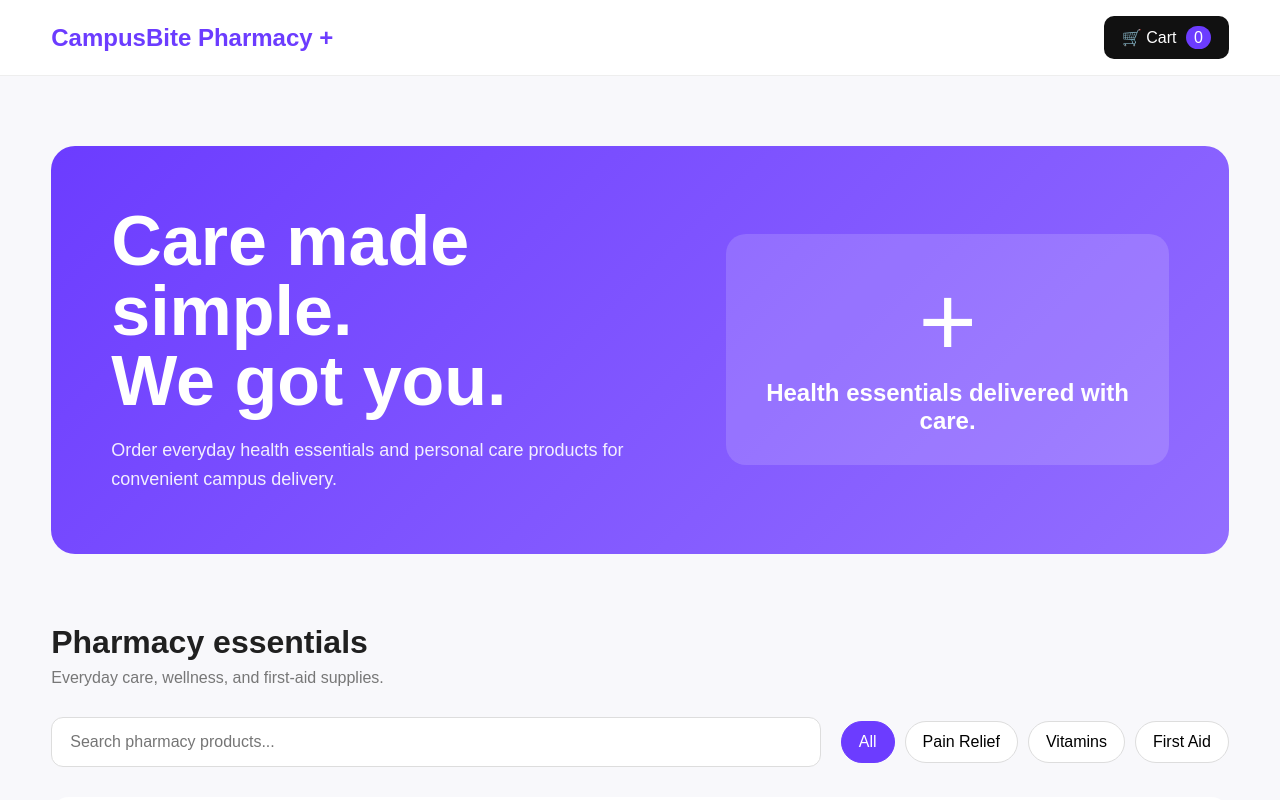
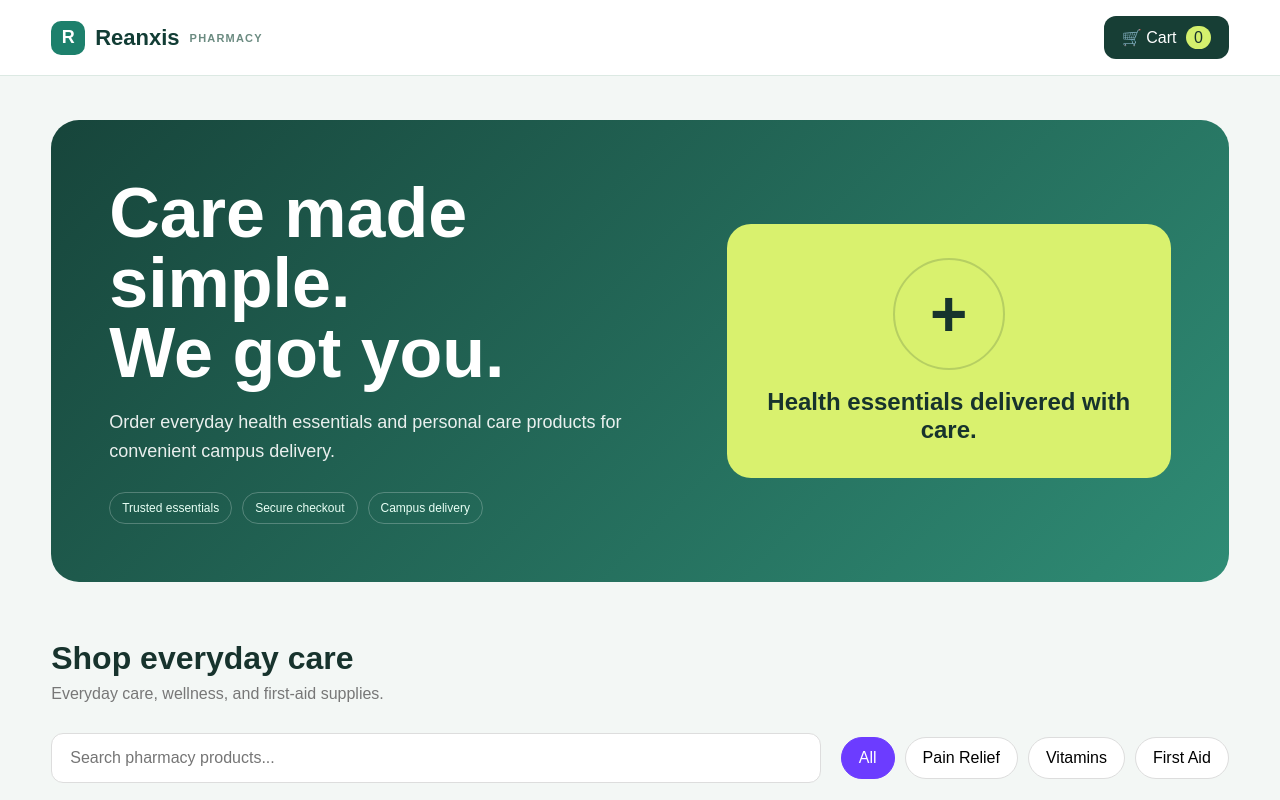
Before and after one commit to olamiposiakinade2-byte/Js-Fundmental, a website: page index.html in a window 1280 px wide. Shown: the top 800 px of the page. Drawn offline with Linux system fonts and the light colour scheme; no server answers.

Commit message:
Refresh storefront branding for Reanxis

```diff
--- a/CampusBite.js
+++ b/CampusBite.js
@@ -363,7 +363,7 @@ function renderFoods(foodArray) {
                             class="add-btn"
                             onclick="addToCart(${food.id})"
                         >
-                            Add +
+                            Add to bag
                         </button>
 
                     </div>
--- a/index.html
+++ b/index.html
@@ -8,7 +8,7 @@
         content="width=device-width, initial-scale=1.0"
     >
 
-    <title>CampusBite Pharmacy - Health Essentials</title>
+    <title>Reanxis Pharmacy - Everyday Care</title>
 
     <style>
         * {
@@ -17,10 +17,12 @@
             box-sizing: border-box;
         }
 
+        @import url('https://fonts.googleapis.com/css2?family=DM+Sans:wght@400;500;600;700&family=Space+Grotesk:wght@500;600;700&display=swap');
+
         body {
-            font-family: Arial, Helvetica, sans-serif;
-            background: #f8f8fb;
-            color: #202020;
+            font-family: 'DM Sans', Arial, sans-serif;
+            background: #f3f7f5;
+            color: #17332d;
         }
 
         button,
@@ -47,8 +49,8 @@
         ============================== */
 
         .navbar {
-            background: white;
-            border-bottom: 1px solid #eeeeee;
+            background: rgba(255, 255, 255, 0.94);
+            border-bottom: 1px solid #dce9e3;
             position: sticky;
             top: 0;
             z-index: 100;
@@ -63,21 +65,62 @@
         }
 
         .logo {
-            font-size: 24px;
-            font-weight: 800;
-            color: #6c3cff;
+            display: flex;
+            align-items: center;
+            gap: 10px;
+            font-family: 'Space Grotesk', sans-serif;
+            font-size: 22px;
+            font-weight: 700;
+            color: #123d35;
+            letter-spacing: 0;
+        }
+
+        .logo::before {
+            content: "R";
+            display: grid;
+            place-items: center;
+            width: 34px;
+            height: 34px;
+            border-radius: 10px;
+            background: #1d806c;
+            color: white;
+            font-size: 18px;
+        }
+
+        .logo span {
+            color: #6b8b81;
+            font-family: 'DM Sans', sans-serif;
+            font-size: 11px;
+            font-weight: 700;
+            letter-spacing: 1.2px;
+            text-transform: uppercase;
+        }
+
+        .quick-links {
+            display: flex;
+            gap: 24px;
+            margin-left: auto;
+            color: #5c766e;
+            font-size: 13px;
+            font-weight: 600;
+        }
+
+        .quick-links a {
+            color: inherit;
+            text-decoration: none;
         }
 
         .cart-button {
             border: none;
-            background: #111;
+            background: #173e35;
             color: white;
             padding: 12px 18px;
-            border-radius: 10px;
+            border-radius: 12px;
         }
 
         .cart-count {
-            background: #6c3cff;
+            background: #d4f06d;
+            color: #17332d;
             padding: 3px 8px;
             border-radius: 20px;
             margin-left: 5px;
@@ -88,19 +131,14 @@
         ============================== */
 
         .hero {
-            padding: 70px 0;
+            padding: 44px 0 58px;
         }
 
         .hero-inner {
-            background:
-                linear-gradient(
-                    135deg,
-                    #6c3cff,
-                    #936eff
-                );
+            background: linear-gradient(135deg, #17453b, #2f8c75);
 
-            border-radius: 24px;
-            padding: 60px;
+            border-radius: 28px;
+            padding: 58px;
             color: white;
 
             display: grid;
@@ -110,6 +148,7 @@
         }
 
         .hero h1 {
+            font-family: 'Space Grotesk', sans-serif;
             font-size: clamp(38px, 6vw, 70px);
             line-height: 1;
             margin-bottom: 20px;
@@ -122,15 +161,40 @@
             opacity: 0.9;
         }
 
+        .hero-note {
+            display: flex;
+            flex-wrap: wrap;
+            gap: 10px;
+            margin-top: 26px;
+        }
+
+        .hero-note span {
+            padding: 8px 12px;
+            border: 1px solid rgba(255, 255, 255, 0.24);
+            border-radius: 999px;
+            color: #e8fff5;
+            font-size: 12px;
+        }
+
         .hero-visual {
-            background: rgba(255, 255, 255, 0.15);
-            padding: 30px;
-            border-radius: 20px;
+            background: #d9f16e;
+            padding: 34px;
+            border-radius: 24px;
+            color: #17332d;
             text-align: center;
         }
 
         .hero-visual .emoji {
-            font-size: 100px;
+            display: grid;
+            place-items: center;
+            width: 112px;
+            height: 112px;
+            margin: 0 auto 18px;
+            border: 2px solid rgba(23, 51, 45, 0.18);
+            border-radius: 50%;
+            font-family: 'Space Grotesk', sans-serif;
+            font-size: 64px;
+            font-weight: 700;
         }
 
         /* ==============================
@@ -188,6 +252,7 @@
         }
 
         .section-heading h2 {
+            font-family: 'Space Grotesk', sans-serif;
             font-size: 32px;
             margin-bottom: 8px;
         }
@@ -207,7 +272,7 @@
             background: white;
             border-radius: 18px;
             overflow: hidden;
-            border: 1px solid #eeeeee;
+            border: 1px solid #dce9e3;
             transition: 0.25s;
         }
 
@@ -228,8 +293,8 @@
         .food-category {
             display: inline-block;
             font-size: 12px;
-            color: #6c3cff;
-            background: #f0ebff;
+            color: #1d806c;
+            background: #e2f3ed;
             padding: 6px 10px;
             border-radius: 20px;
             margin-bottom: 12px;
@@ -260,7 +325,7 @@
 
         .add-btn {
             border: none;
-            background: #6c3cff;
+            background: #1d806c;
             color: white;
             padding: 11px 15px;
             border-radius: 9px;
@@ -491,6 +556,10 @@
         }
 
         @media (max-width: 600px) {
+            .quick-links {
+                display: none;
+            }
+
             .hero-inner {
                 padding: 35px 25px;
             }
@@ -517,7 +586,7 @@
         <div class="container navbar-inner">
 
             <div class="logo">
-                CampusBite Pharmacy +
+                Reanxis <span>Pharmacy</span>
             </div>
 
             <button
@@ -558,6 +627,12 @@
                         Order everyday health essentials and personal care products
                         for convenient campus delivery.
                     </p>
+
+                    <div class="hero-note">
+                        <span>Trusted essentials</span>
+                        <span>Secure checkout</span>
+                        <span>Campus delivery</span>
+                    </div>
                 </div>
 
                 <div class="hero-visual">
@@ -586,7 +661,7 @@
         <section class="container">
 
             <div class="section-heading">
-                <h2>Pharmacy essentials</h2>
+                <h2>Shop everyday care</h2>
 
                 <p>
                     Everyday care, wellness, and first-aid supplies.
```
